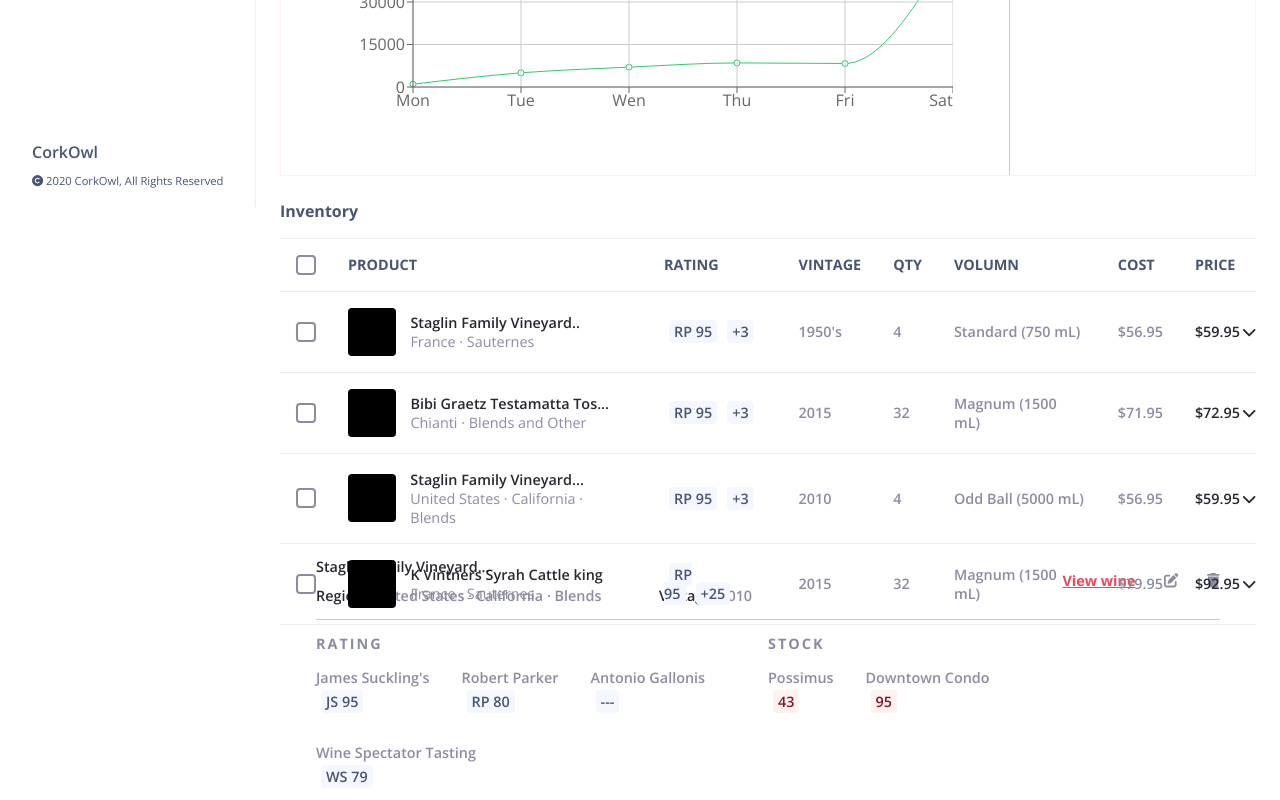
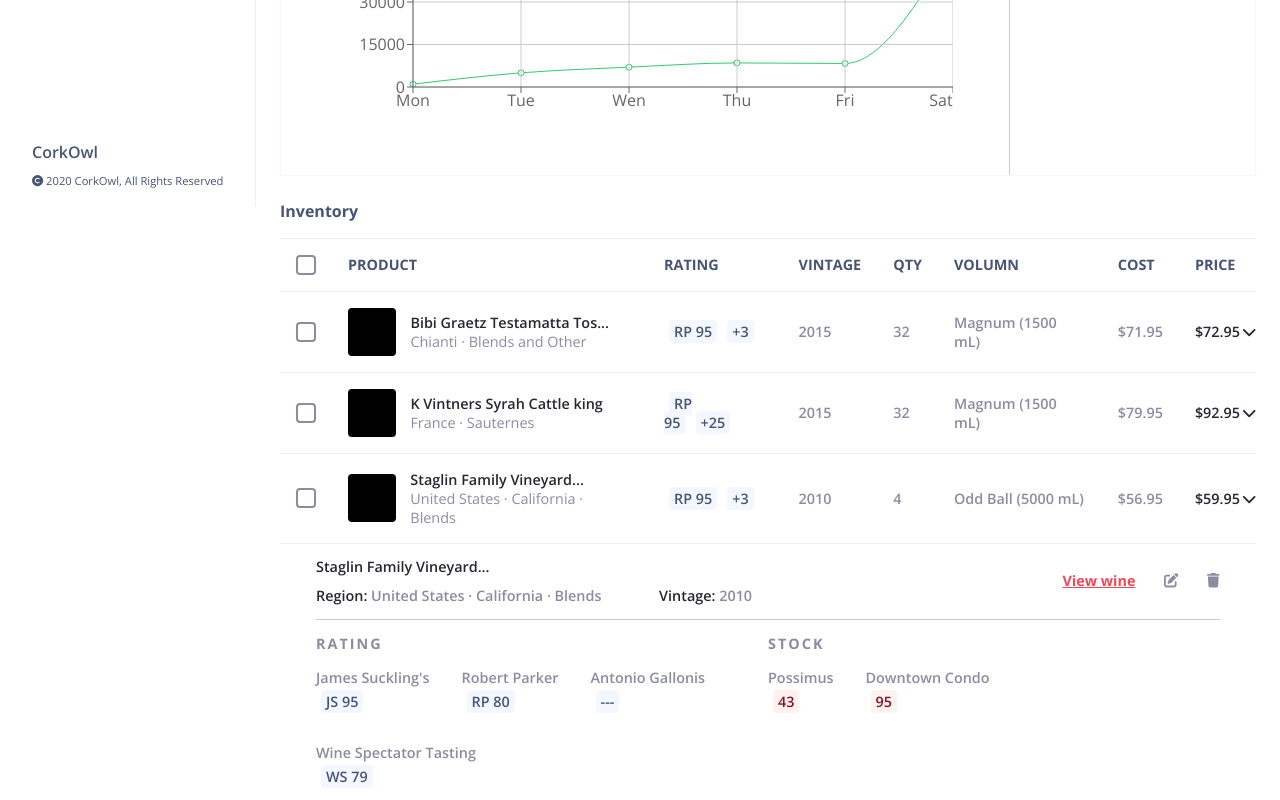
Before and after one commit to iHarryD/thinklink-assignment, a React (Create React App) app: page / in a window 1280 px wide. Shown: the part 593-1393 px from the top of the page. Built offline with nearby package versions, Linux system fonts and the light colour scheme.

Commit message:
feat: remove dup inventory item

```diff
--- a/src/components/inventorySection/InventorySection.tsx
+++ b/src/components/inventorySection/InventorySection.tsx
@@ -10,17 +10,6 @@
 
 const allProducts = [
   {
-    cost: "$56.95",
-    description: "France · Sauternes ",
-    latestRating: "RP 95",
-    price: "$59.95",
-    quantity: 4,
-    title: "Staglin Family Vineyard..",
-    totalRatingCount: 3,
-    vintage: "1950's",
-    volumn: "Standard (750 mL)",
-  },
-  {
     cost: "$71.95",
     description: "Chianti · Blends and Other",
     latestRating: "RP 95",
@@ -28,6 +17,17 @@
     quantity: 32,
     title: "Bibi Graetz Testamatta Tos...",
     totalRatingCount: 3,
+    vintage: "2015",
+    volumn: "Magnum (1500 mL)",
+  },
+  {
+    cost: "$79.95",
+    description: "France · Sauternes",
+    latestRating: "RP 95",
+    price: "$92.95",
+    quantity: 32,
+    title: "K Vintners Syrah Cattle king",
+    totalRatingCount: 25,
     vintage: "2015",
     volumn: "Magnum (1500 mL)",
   },
@@ -53,17 +53,6 @@
     totalRatingCount: 3,
     vintage: "2010",
     volumn: "Odd Ball (5000 mL)",
-  },
-  {
-    cost: "$79.95",
-    description: "France · Sauternes",
-    latestRating: "RP 95",
-    price: "$92.95",
-    quantity: 32,
-    title: "K Vintners Syrah Cattle king",
-    totalRatingCount: 25,
-    vintage: "2015",
-    volumn: "Magnum (1500 mL)",
   },
 ];
 
```
